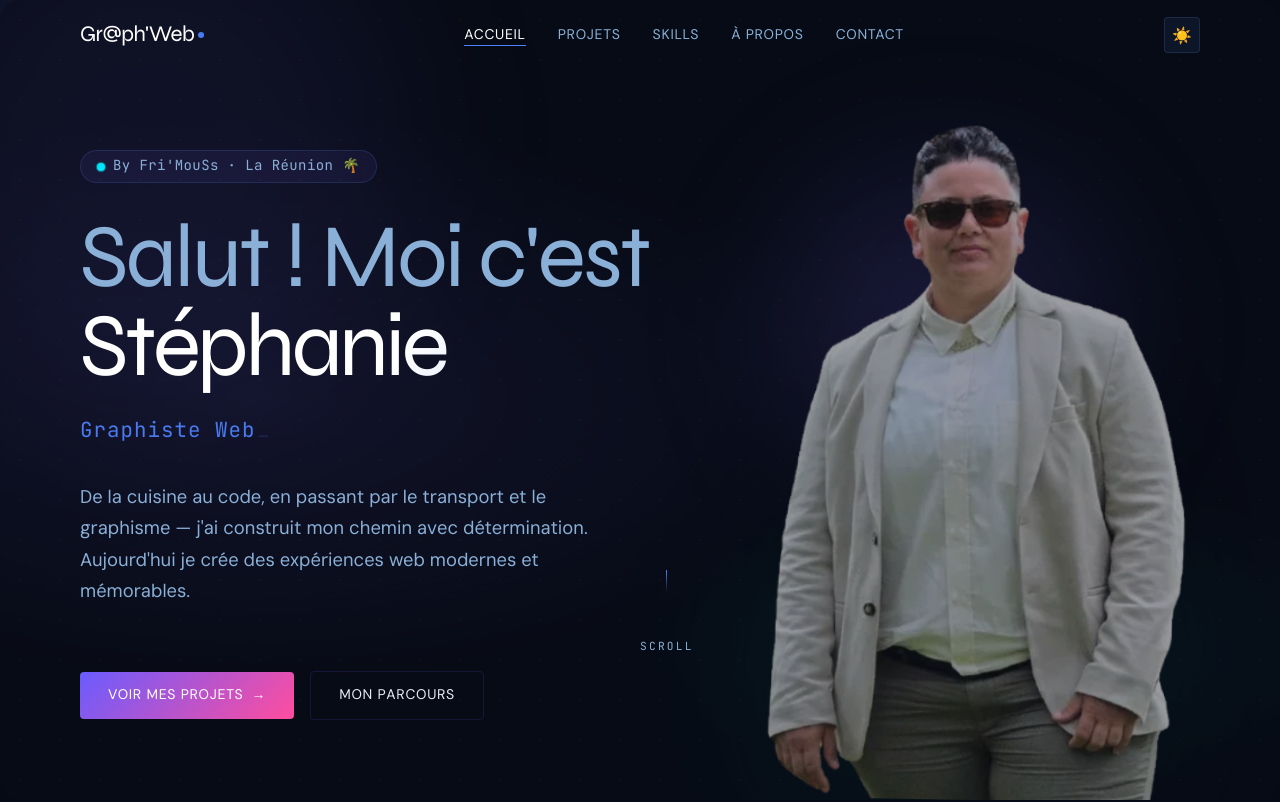
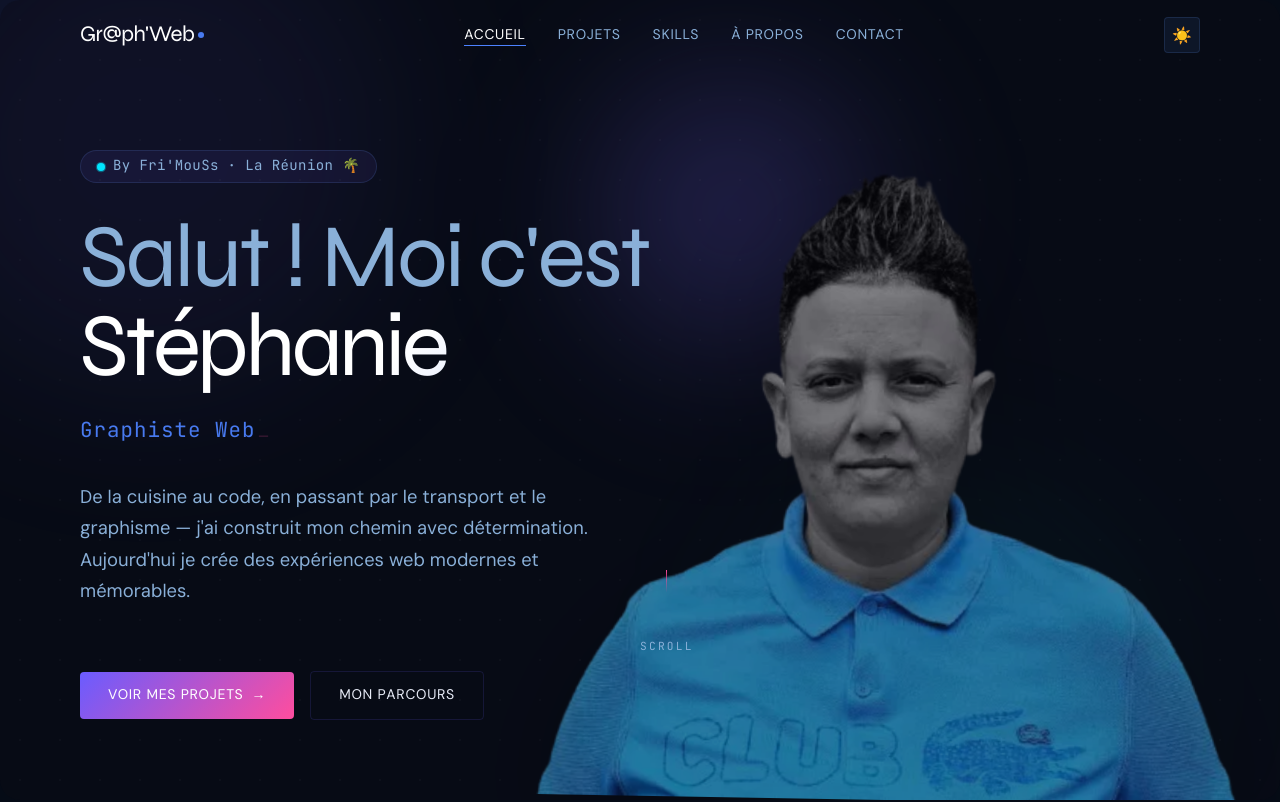
Before and after one commit to ByFrimouss/portfolio-react, a React (Vite) app: page / in a window 1280 px wide. Shown: the top 802 px of the page. Built offline with nearby package versions, Linux system fonts and the light colour scheme.

Commit message:
perf: optimisation du visuel du site

```diff
--- a/src/components/HeroSlider.jsx
+++ b/src/components/HeroSlider.jsx
@@ -202,7 +202,7 @@ export default function HeroSlider() {
       {/* PHOTO PARALLAX */}
       <div className="hero__visual">
         <motion.img
-          src="/images/stephanie-reduit.webp"
+          src="/images/cover_2-removebg-preview.webp"
           alt="Stéphanie Coupama"
           className="hero__photo"
           fetchPriority="high"
--- a/src/components/HeroSlider.scss
+++ b/src/components/HeroSlider.scss
@@ -27,12 +27,11 @@
     background:
       radial-gradient(
         ellipse 80% 60% at 20% 50%,
-        rgba(124, 107, 255, 0.15) 0%,
-        transparent 60%
+        rgba(77, 130, 255, 0.15) 0% transparent 60%
       ),
       radial-gradient(
         ellipse 60% 40% at 80% 80%,
-        rgba(0, 245, 212, 0.08) 0%,
+        rgba(0, 229, 255, 0.08) 0%,
         transparent 50%
       );
   }
@@ -168,7 +167,7 @@
   &__cursor {
     font-family: $font-mono;
     font-size: 1.2rem;
-    color: $color-primary;
+    color: $color-secondary;
     line-height: 1;
   }
 
@@ -212,13 +211,13 @@
   &__scroll-line {
     width: 1px;
     height: 60px;
-    background: linear-gradient(to bottom, $color-primary, transparent);
+    background: linear-gradient(to bottom, $color-secondary, transparent);
     transform-origin: top;
   }
 
   &__visual {
     position: absolute;
-    right: 5%;
+    right: 2%;
     bottom: 0;
     pointer-events: none;
   }
@@ -247,7 +246,7 @@
   }
 
   &__photo {
-    height: 85vh;
+    height: 100vh;
     width: auto;
     object-fit: cover;
     object-position: center top;
@@ -348,9 +347,9 @@
 @keyframes badgePulse {
   0%,
   100% {
-    box-shadow: 0 0 0 0 rgba(0, 245, 212, 0.4);
+    box-shadow: 0 0 0 0 rgba(0, 229, 255, 0.4); // $color-accent
   }
   50% {
-    box-shadow: 0 0 0 6px rgba(0, 245, 212, 0);
+    box-shadow: 0 0 0 6px rgba(0, 229, 255, 0);
   }
 }
--- a/src/data/projects.js
+++ b/src/data/projects.js
@@ -24,7 +24,7 @@ export const projects = [
     live: "null",
     featured: true,
     year: 2026,
-    color: "#7c6bff",
+    color: "#4d82ff",
 
     details: {
       context:
@@ -1679,7 +1679,7 @@ export const projects = [
     live: null,
     featured: true,
     year: 2024,
-    color: "#e8445a",
+    color: "#ff5d00",
 
     details: {
       context:
--- a/src/pages/About.jsx
+++ b/src/pages/About.jsx
@@ -23,7 +23,7 @@ const TIMELINE = [
     title: "Développeuse d'Applications Logiciel — React JavaScript",
     org: "Formation 12 mois — Diplôme obtenu niveau 6 ✓",
     desc: "14 projets validés. Stack complet : React, Redux Toolkit, React Router, Framer Motion, SCSS, Vite, Axios.",
-    color: "#7c6bff",
+    color: "#4d82ff",
     badge: "✓ Diplômée",
   },
   {
@@ -55,7 +55,7 @@ const TIMELINE = [
     title: "E-Commerce",
     org: "Formation 2 mois ½, formation d'adaptation",
     desc: "Création et gestion de boutiques en ligne, stratégie de vente digitale, logistique e-commerce.",
-    color: "#7c6bff",
+    color: "#4d82ff",
     badge: null,
   },
   {
@@ -79,7 +79,7 @@ const TIMELINE = [
     title: "Création d'Entreprise",
     org: "Formation 4 mois",
     desc: "Business plan, statuts juridiques, comptabilité de base, stratégie commerciale et marketing.",
-    color: "#7c6bff",
+    color: "#4d82ff",
     badge: "🚀 Démarrage du virage digital",
   },
   {
@@ -102,9 +102,9 @@ const TIMELINE = [
 
 // Formations courtes résumées
 const SKILLS_OVERVIEW = [
-  { label: "React JS", level: 85, color: "#7c6bff" },
+  { label: "React JS", level: 85, color: "#4d82ff" },
   { label: "WordPress", level: 90, color: "#00f5d4" },
-  { label: "SCSS / CSS", level: 82, color: "#7c6bff" },
+  { label: "SCSS / CSS", level: 82, color: "#4d82ff" },
   { label: "Redux", level: 75, color: "#00f5d4" },
   { label: "Graphisme Web", level: 78, color: "#ff6b6b" },
   { label: "Community Mgmt", level: 72, color: "#ff6b6b" },
@@ -138,7 +138,7 @@ export default function About() {
                 <br />
                 <span
                   style={{
-                    color: "#7c6bff",
+                    color: "#4d82ff",
                     fontSize: "0.6em",
                     fontWeight: 400,
                   }}
@@ -347,7 +347,7 @@ export default function About() {
           font-family: 'Syne', sans-serif;
           font-size: 2.5rem;
           font-weight: 900;
-          color: #7c6bff;
+          color: #4d82ff;
           line-height: 1;
         }
         .about-stat__label {
--- a/src/pages/Contact.jsx
+++ b/src/pages/Contact.jsx
@@ -222,7 +222,7 @@ export default function Contact() {
           width: 100%;
         }
         .form-input:focus {
-          border-color: #7c6bff;
+          border-color: #4d82ff;
           box-shadow: 0 0 0 3px rgba(124,107,255,0.1);
         }
         .form-input::placeholder { color: #3a3a50; }
--- a/src/pages/Projects.jsx
+++ b/src/pages/Projects.jsx
@@ -105,8 +105,8 @@ export default function Projects() {
         .projects-filter-btn:hover,
         .projects-filter-btn.active {
           background: rgba(124,107,255,0.15);
-          border-color: #7c6bff;
-          color: #7c6bff;
+          border-color: #4d82ff;
+          color: #4d82ff;
         }
         .projects-grid {
           display: grid;
--- a/src/pages/Skills.jsx
+++ b/src/pages/Skills.jsx
@@ -88,7 +88,13 @@ const SKILLS = {
   ],
 };
 
-const ACCENT_COLORS = ["#7c6bff", "#00f5d4", "#ff6b6b", "#f4a325", "#7c3aed"];
+const ACCENT_COLORS = [
+  "#4d82ff", // bleu principal
+  "#ff4d9e", // rose logo
+  "#00e5ff", // cyan électrique
+  "#7ba7ff", // bleu clair
+  "#ff80b5", // rose pastel
+];
 
 export default function Skills() {
   return (
```
Also changed, not shown: public/images/cover_2-removebg-preview.png (added), public/images/cover_2-removebg-preview.webp (added).
